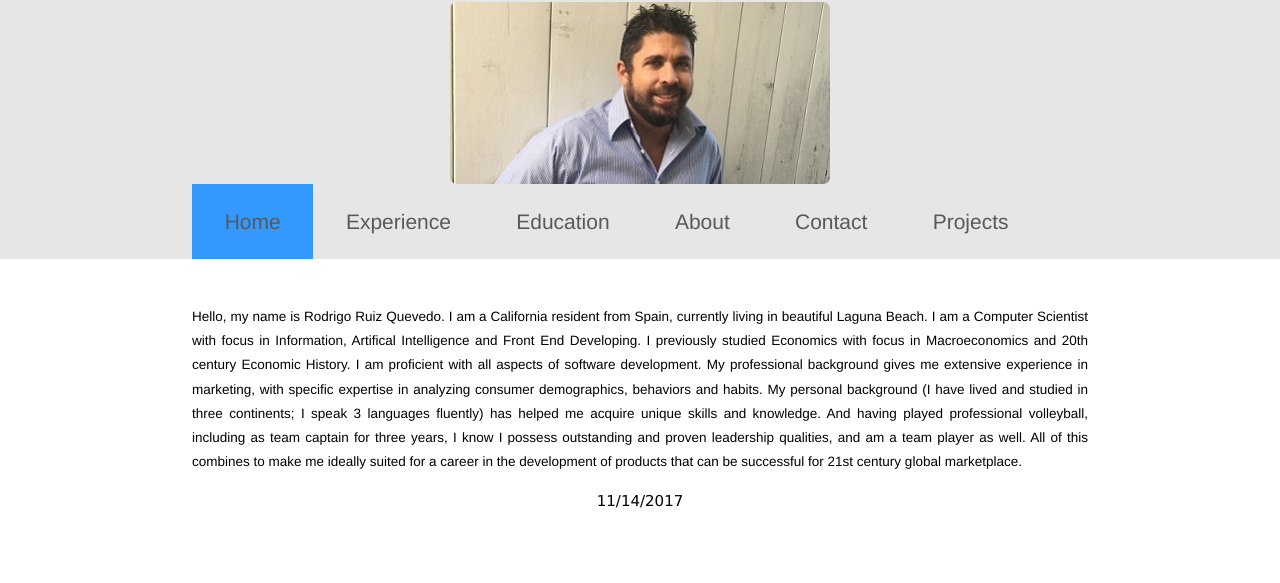
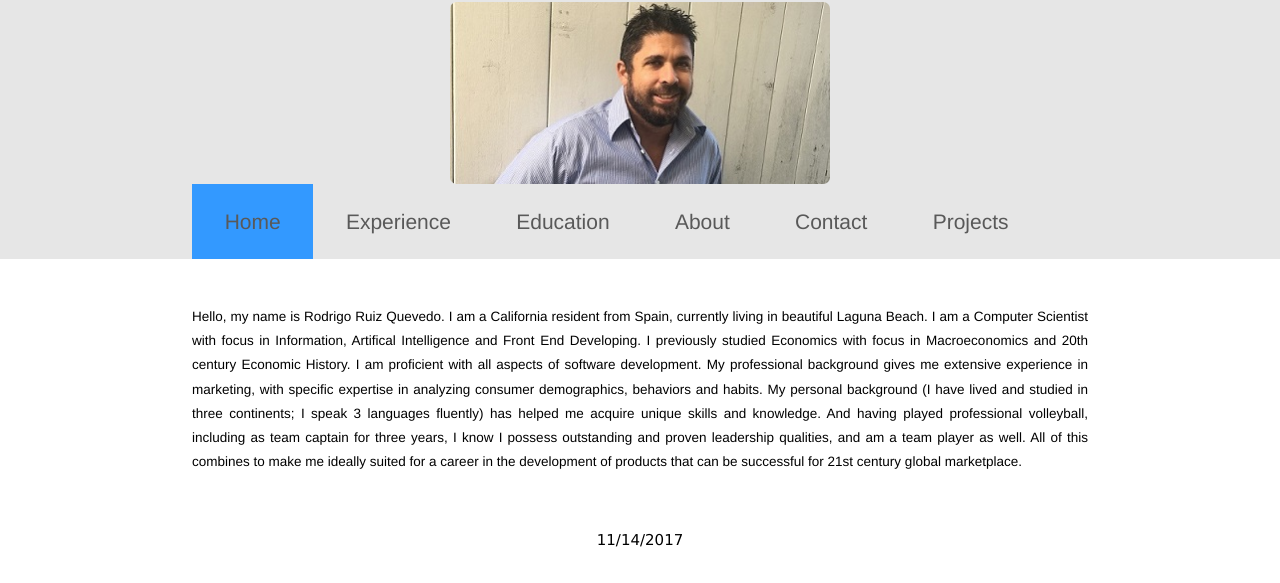
Before and after one commit to rruizque/Portfolio, a plain HTML site: page index.html in a window 1280 px wide. Shown: the part 81-664 px from the top of the page. Drawn offline with nearby package versions, Linux system fonts and the light colour scheme.

Commit message:
padding footer

```diff
--- a/header.css
+++ b/header.css
@@ -147,7 +147,7 @@ body 			{
 img.responsive{height: auto;}
 
 
-#footer				{
+#footer				{		padding: 2%;
 						text-align: center;
 						position: relative;
 						float: bottom;
```
